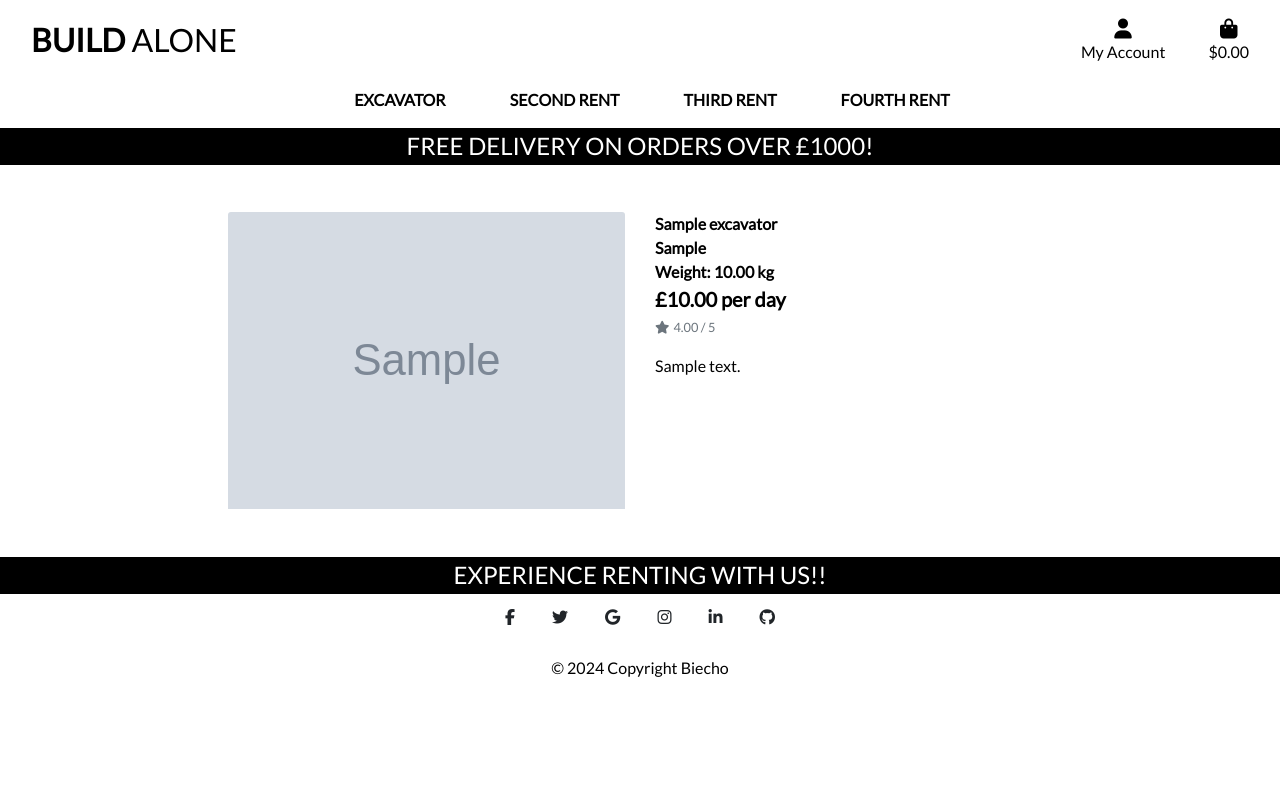
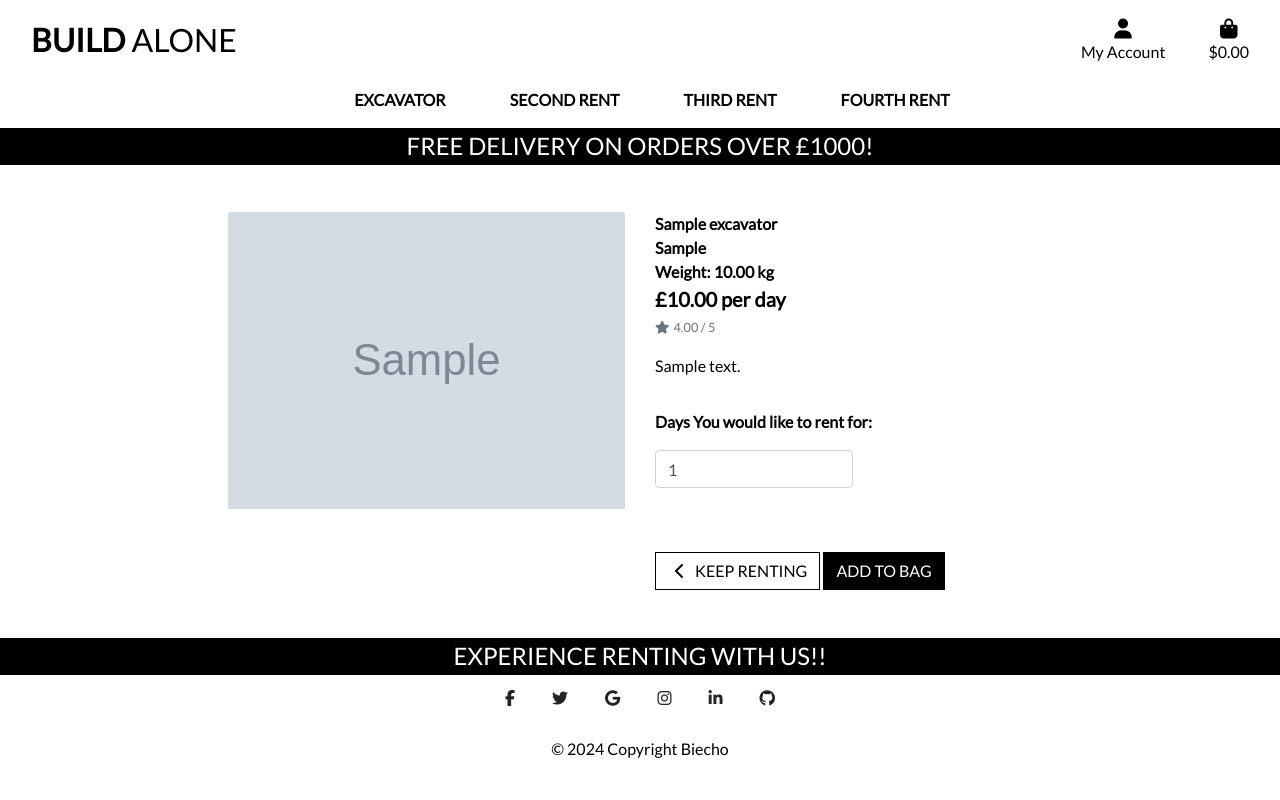
Before and after one commit to Biecho88/build_alone, a Django app: page /excavator/ in a window 1280 px wide. Run offline with Django 3.2, Linux system fonts and the light colour scheme; tables that the repository leaves empty hold one stand-in row (values such as "Sample post"); grey boxes marked "Sample" are stand-in pictures; some libraries are stand-ins or nearby versions.

Commit message:
Created buttons to add to bag. Still functionality to do.

```diff
--- a/excavator/templates/excavator/excavator.html
+++ b/excavator/templates/excavator/excavator.html
@@ -40,6 +40,30 @@
                     <small class="text-muted">No Rating</small>
                 {% endif %}
                 <p class="mt-3">{{ excavator.description }}</p>
+                <form class="form" action="" method="POST">
+                    {% csrf_token %}
+                    <div class="form-row">
+                        <div class="col-12">
+                            <p class="mt-3"><strong>Days You would like to rent for:</strong></p>
+                            <div class="form-group w-50">
+                                <div class="input-group">
+                                    <input class="form-control qty_input" type="number" name="quantity" value="1" min="1" max="99" data-item_id="{{ excavator.id }}" id="id_qty_{{ excavator.id }}">
+                                </div>
+                            </div>
+                        </div>
+
+                        <div class="col-12">
+                            <a href="{% url 'home' %}" class="btn btn-outline-black rounded-0 mt-5">
+                                <span class="icon">
+                                    <i class="fas fa-chevron-left"></i>
+                                </span>
+                                <span class="text-uppercase">Keep Renting</span>
+                            </a>
+                            <input type="submit" class="btn btn-black rounded-0 text-uppercase mt-5" value="Add to Bag">
+                        </div>
+                        <input type="hidden" name="redirect_url" value="{{ request.path }}">
+                    </div>
+                </form>
             </div>
         </div>
     </div>
--- a/static/css/base.css
+++ b/static/css/base.css
@@ -82,6 +82,21 @@ body {
 	background: white;
 	z-index: -1;
 }
+
+/* -------------------------------- Buttons on products adding to the pag pages.................. */
+
+.btn-outline-black {
+    background: white;
+    color: black !important; /* use important to override link colors for <a> elements */
+    border: 1px solid black;
+}
+
+.btn-outline-black:hover,
+.btn-outline-black:active,
+.btn-outline-black:focus {
+    background: black;
+    color: white !important;
+}
 /* -------------------------------- Media Queries */
 
 /* Slightly larger container on xl screens */
```
